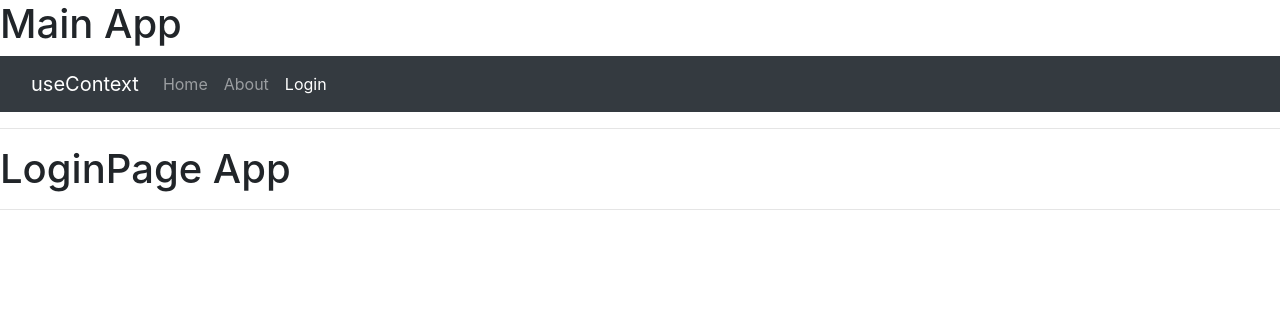
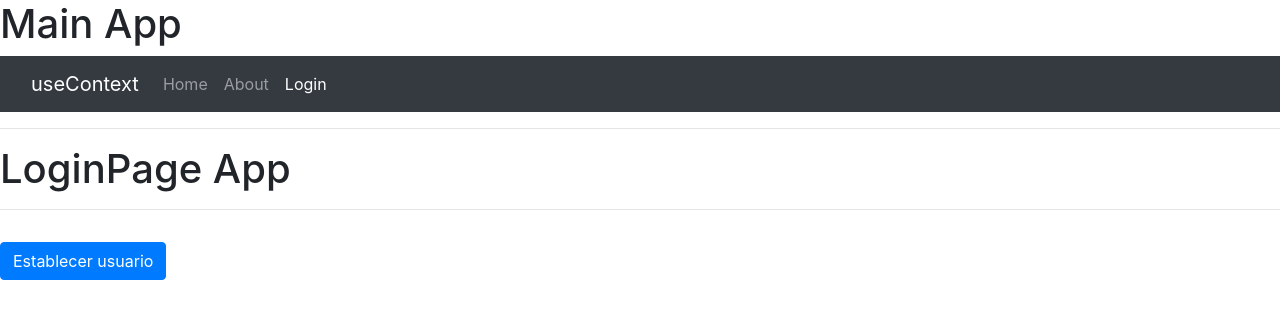
Before and after one commit to jsfc2199/hook-app, a React (Vite) app: page /login in a window 1280 px wide. Shown: the top 318 px of the page. Built offline with nearby package versions, Linux system fonts and the light colour scheme.

Commit message:
use context example

```diff
--- a/src/09-useContext/HomePage.jsx
+++ b/src/09-useContext/HomePage.jsx
@@ -1,8 +1,13 @@
+import { useContext } from "react"
+import { UserContext } from "./context/UserContext"
+
 const HomePage = () => {
+  const {user} = useContext(UserContext)
     return (
       <>
       <h1>HomePage App</h1>
       <hr />
+      Hola {user?.nombre}
       </>
     )
   }
--- a/src/09-useContext/LoginPage.jsx
+++ b/src/09-useContext/LoginPage.jsx
@@ -1,10 +1,28 @@
+import { useContext } from "react";
+import { UserContext } from "./context/UserContext";
+
 const LoginPage = () => {
-    return (
-      <>
+  const { user, setUser } = useContext(UserContext);
+
+  return (
+    <>
       <h1>LoginPage App</h1>
       <hr />
-      </>
-    )
-  }
+      <pre>{JSON.stringify(user, null, 3)}</pre>
+      <button
+        className="btn btn-primary"
+        onClick={() =>
+          setUser({
+            id: "123",
+            nombre: "juan",
+            email: "juan@juan.com"
+          })
+        }
+      >
+        Establecer usuario
+      </button>
+    </>
+  );
+};
 
-  export default LoginPage
+export default LoginPage;
--- a/src/09-useContext/context/UserProvider.jsx
+++ b/src/09-useContext/context/UserProvider.jsx
@@ -1,10 +1,18 @@
 /* eslint-disable react/prop-types */
+import { useState } from "react"
 import { UserContext } from "./UserContext"
 
+// const user = {
+//     id:'123',
+//     nombre:"juan",
+//     email:'juan@juan.com'
+// }
 //los children son opcionales
 const UserProvider = ({children}) => {
+
+    const [user, setUser] = useState()
   return (
-    <UserContext.Provider value={{hola:'Mundo'}}>
+    <UserContext.Provider value={{user, setUser}}>
       {children}
     </UserContext.Provider>
   )
```
